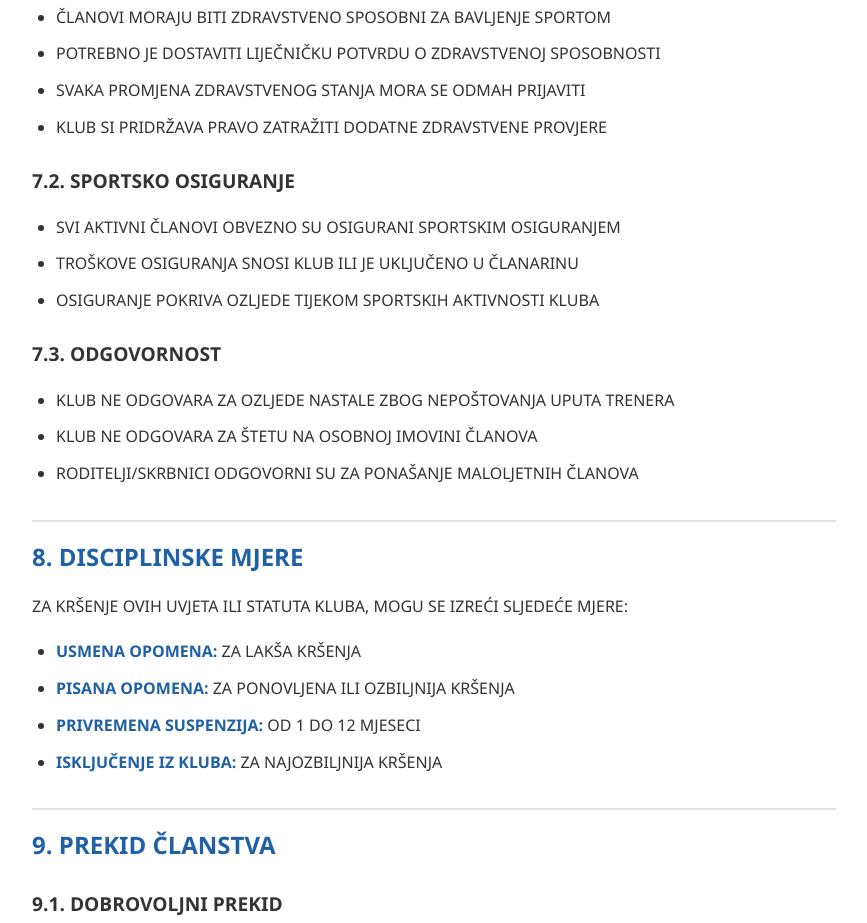
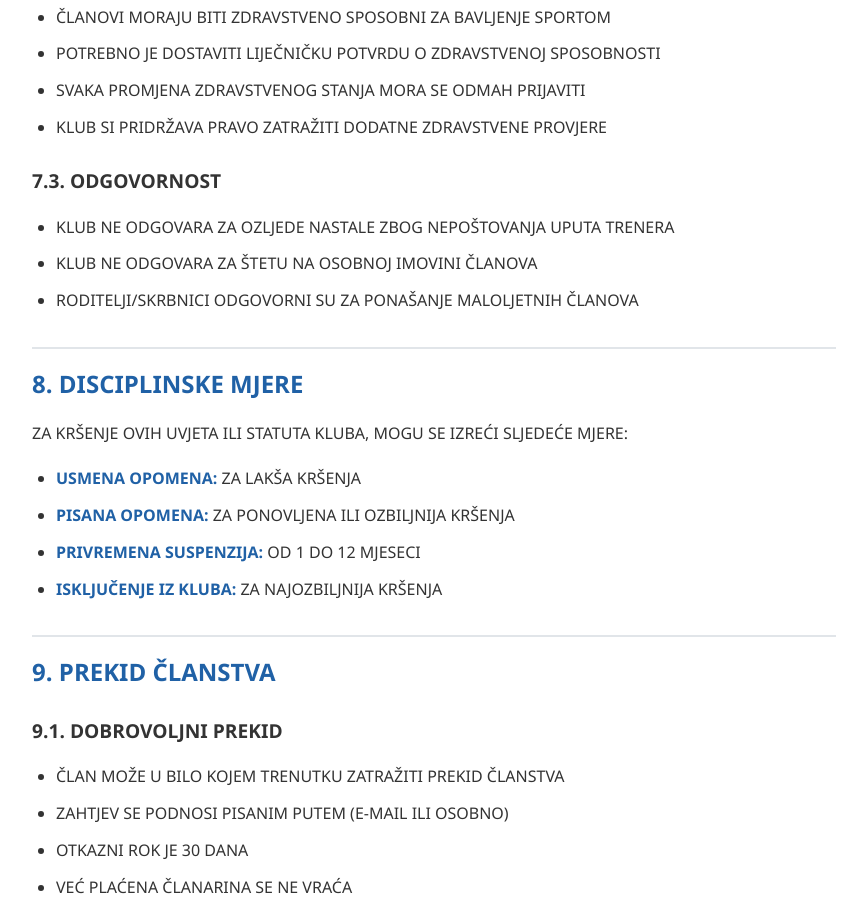
Before and after one commit to tinivanovicdev/ook-fazana-web, a website: page public/uvjeti-clanstva.html in a window 1280 px wide. Shown: the part 3657-4580 px from the top of the page, without its empty margins (206-1073 px from the left). Drawn offline with Linux system fonts and the light colour scheme.

Commit message:
remove content

```diff
--- a/public/uvjeti-clanstva.html
+++ b/public/uvjeti-clanstva.html
@@ -228,13 +228,6 @@
                             <li>Klub si pridržava pravo zatražiti dodatne zdravstvene provjere</li>
                         </ul>
 
-                        <h3>7.2. Sportsko osiguranje</h3>
-                        <ul>
-                            <li>Svi aktivni članovi obvezno su osigurani sportskim osiguranjem</li>
-                            <li>Troškove osiguranja snosi Klub ili je uključeno u članarinu</li>
-                            <li>Osiguranje pokriva ozljede tijekom sportskih aktivnosti Kluba</li>
-                        </ul>
-
                         <h3>7.3. Odgovornost</h3>
                         <ul>
                             <li>Klub ne odgovara za ozljede nastale zbog nepoštovanja uputa trenera</li>
@@ -313,7 +306,6 @@
                             E-mail: info@ookfazana.hr<br>
                             Telefon: 091 739 7370<br>
                             Facebook: <a href="https://www.facebook.com/fazana.hr" target="_blank">OOK Fažana</a><br>
-                            Instagram: <a href="https://www.instagram.com/ook_fazana/" target="_blank">@ook_fazana</a>
                         </p>
 
                         <div class="legal-footer">
```
